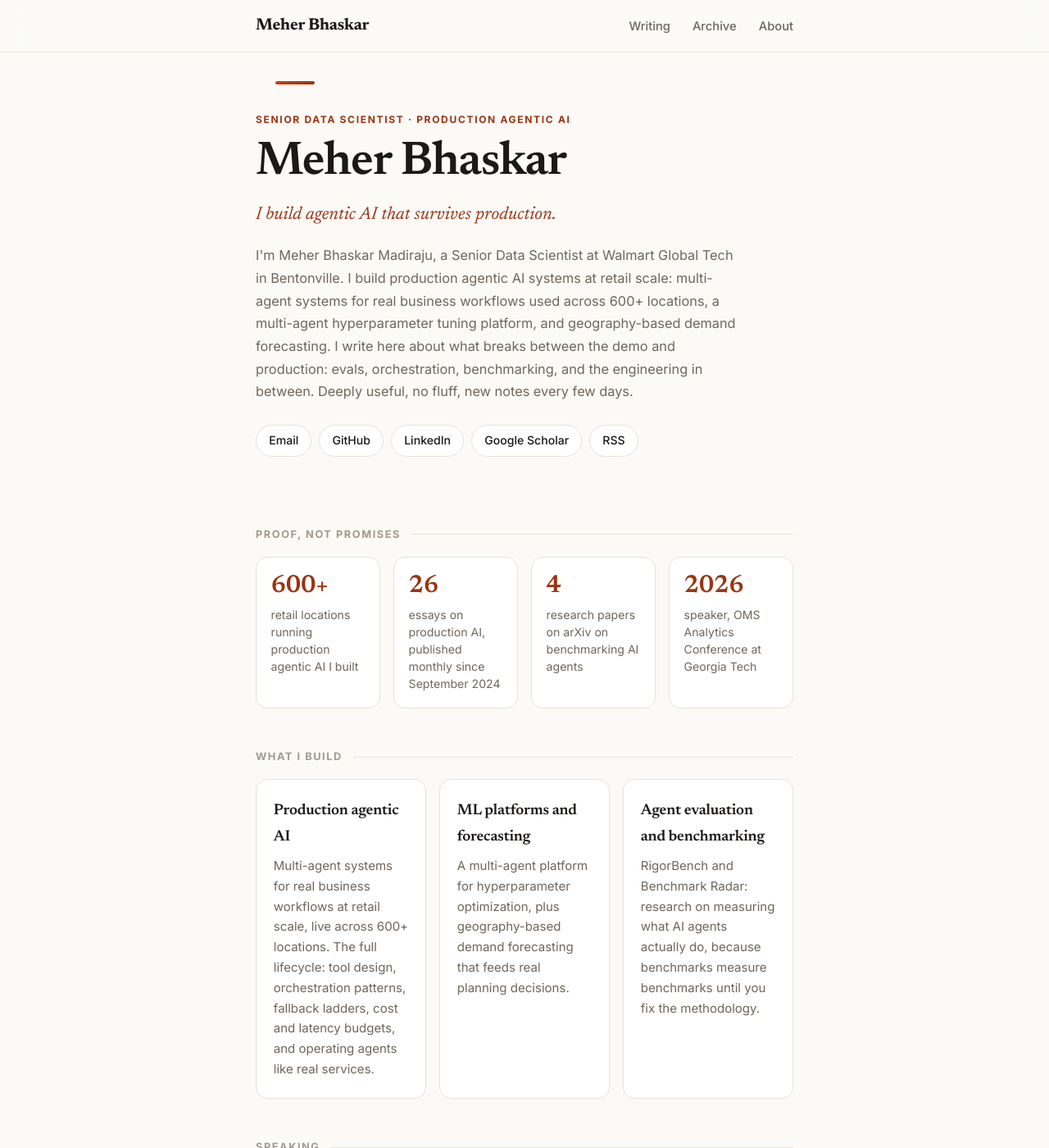
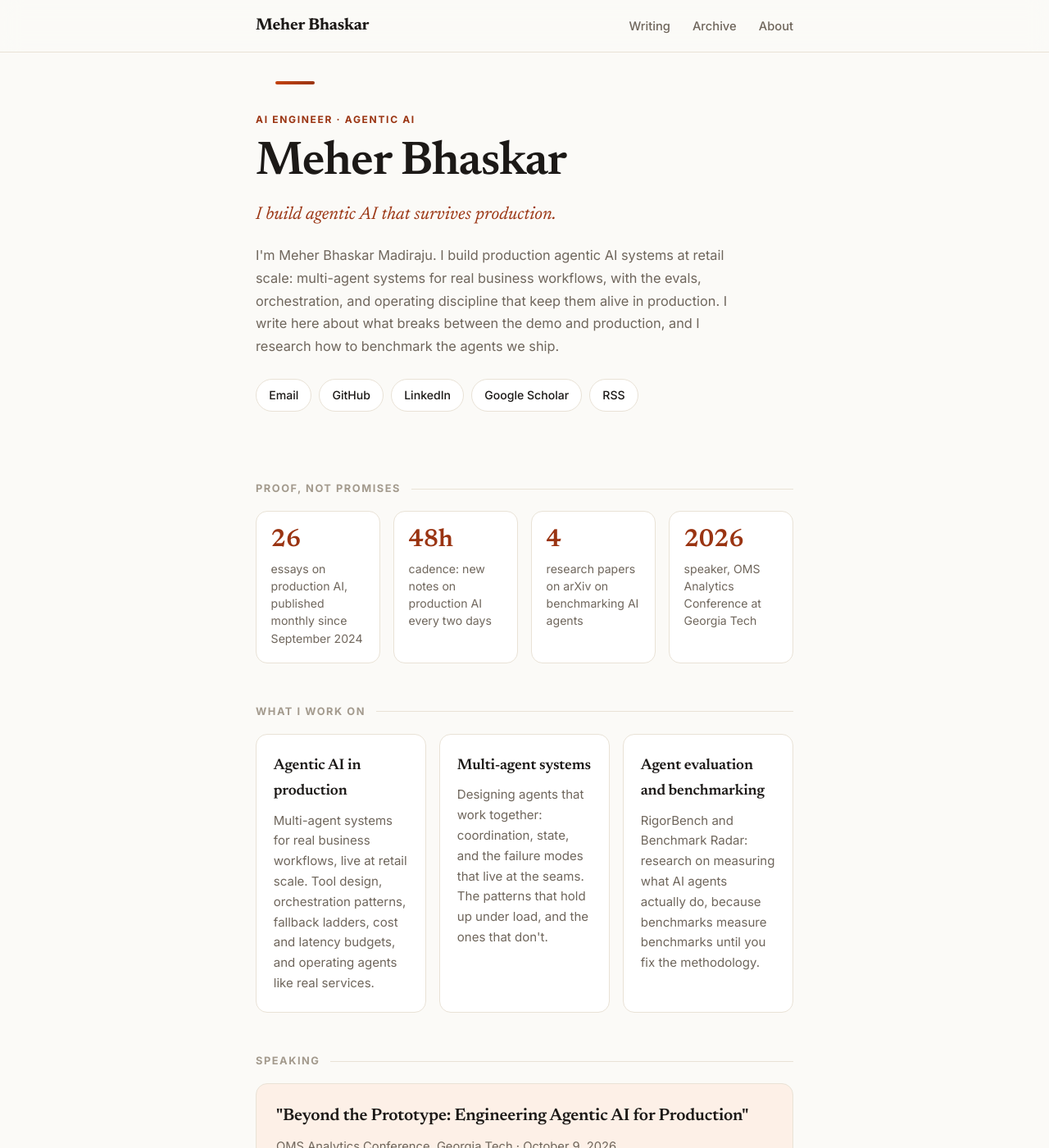
Before and after one commit to MeherBhaskar/meherbhaskar.github.io, a Jekyll site: the page built from index.md, in a window 1280 px wide and 1400 px high. Shown: the whole window at 82% size. Built offline with Jekyll 4.4.1, drawn with Linux system fonts in a browser that asks for light colours; some of the changed text lies outside the part shown.

Commit message:
Rebuild as blog-first site with first long-form post

```diff
--- a/index.md
+++ b/index.md
@@ -4,10 +4,10 @@
 ---
 
 <section class="hero">
-  <p class="kicker">Senior Data Scientist &middot; Production Agentic AI</p>
+  <p class="kicker">AI Engineer &middot; Agentic AI</p>
   <h1>Meher Bhaskar</h1>
   <p class="tagline">I build agentic AI that survives production.</p>
-  <p class="intro">I'm Meher Bhaskar Madiraju, a Senior Data Scientist at Walmart Global Tech in Bentonville. I build production agentic AI systems at retail scale: multi-agent systems for real business workflows used across 600+ locations, a multi-agent hyperparameter tuning platform, and geography-based demand forecasting. I write here about what breaks between the demo and production: evals, orchestration, benchmarking, and the engineering in between. Deeply useful, no fluff, new notes every few days.</p>
+  <p class="intro">I'm Meher Bhaskar Madiraju. I build production agentic AI systems at retail scale: multi-agent systems for real business workflows, with the evals, orchestration, and operating discipline that keep them alive in production. I write here about what breaks between the demo and production, and I research how to benchmark the agents we ship.</p>
   <p class="social">
     <a href="mailto:meherbhaskar.madiraju@gmail.com">Email</a>
     <a href="https://github.com/MeherBhaskar">GitHub</a>
@@ -20,23 +20,23 @@
 <section class="section">
   <h2>Proof, not promises</h2>
   <div class="stats">
-    <div class="stat"><strong>600+</strong><span>retail locations running production agentic AI I built</span></div>
     <div class="stat"><strong>26</strong><span>essays on production AI, published monthly since September 2024</span></div>
+    <div class="stat"><strong>48h</strong><span>cadence: new notes on production AI every two days</span></div>
     <div class="stat"><strong>4</strong><span>research papers on arXiv on benchmarking AI agents</span></div>
     <div class="stat"><strong>2026</strong><span>speaker, OMS Analytics Conference at Georgia Tech</span></div>
   </div>
 </section>
 
 <section class="section">
-  <h2>What I build</h2>
+  <h2>What I work on</h2>
   <div class="cards">
     <div class="card">
-      <h3>Production agentic AI</h3>
-      <p>Multi-agent systems for real business workflows at retail scale, live across 600+ locations. The full lifecycle: tool design, orchestration patterns, fallback ladders, cost and latency budgets, and operating agents like real services.</p>
+      <h3>Agentic AI in production</h3>
+      <p>Multi-agent systems for real business workflows, live at retail scale. Tool design, orchestration patterns, fallback ladders, cost and latency budgets, and operating agents like real services.</p>
     </div>
     <div class="card">
-      <h3>ML platforms and forecasting</h3>
-      <p>A multi-agent platform for hyperparameter optimization, plus geography-based demand forecasting that feeds real planning decisions.</p>
+      <h3>Multi-agent systems</h3>
+      <p>Designing agents that work together: coordination, state, and the failure modes that live at the seams. The patterns that hold up under load, and the ones that don't.</p>
     </div>
     <div class="card">
       <h3>Agent evaluation and benchmarking</h3>
@@ -53,17 +53,6 @@
   </div>
 </section>
 
-<section class="section">
-  <h2>Background</h2>
-  <ul class="timeline">
-    <li><strong>Senior Data Scientist, Walmart Global Tech</strong>, <span class="when">Bentonville, Jul 2023 to present</span></li>
-    <li><strong>Data Scientist, Merkle Inc.</strong>, <span class="when">Atlanta, 2022 to 2023; Bengaluru, 2020 to 2022</span></li>
-    <li><strong>MS Analytics, Georgia Tech</strong>, <span class="when">2022 to 2024</span></li>
-    <li><strong>B.Tech Computer Science, Manipal</strong>, <span class="when">2016 to 2020</span></li>
-  </ul>
-  <p>Research: <a href="https://scholar.google.com/citations?hl=en&user=FxAZvUIAAAAJ">Google Scholar</a> &middot; <a href="https://orcid.org/0009-0002-1454-0668">ORCID</a>. The longer version: <a href="{{ '/about/' | relative_url }}">about me</a>.</p>
-</section>
-
 <section class="post-list">
   <h2>Latest writing</h2>
   {% for post in site.posts limit: 8 %}
@@ -78,6 +67,6 @@
 
 <section class="section cta">
   <h2>Working on agents in production?</h2>
-  <p class="section-sub">I'm always up for talking shop about agentic AI, evals, and multi-agent systems. The best way to reach me is email.</p>
+  <p class="section-sub">I'm always up for talking shop about agentic AI, evals, and multi-agent systems. The best way to reach me is email. <a href="{{ '/about/' | relative_url }}">More about me</a>.</p>
   <p><a class="btn" href="mailto:meherbhaskar.madiraju@gmail.com">meherbhaskar.madiraju@gmail.com</a></p>
 </section>
```
Also changed, not shown: about.md (+15 -10 lines).
